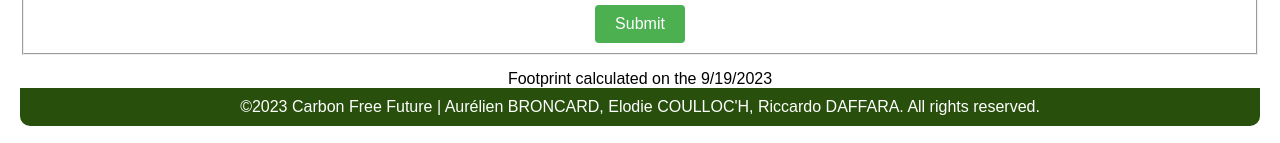
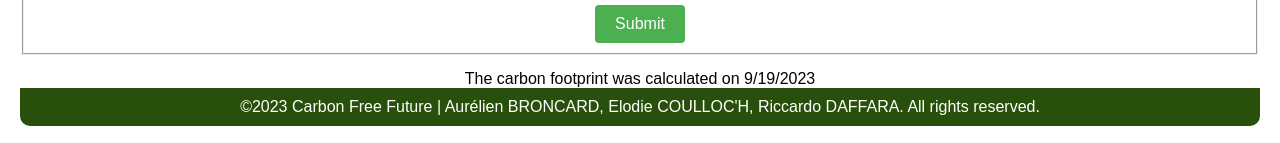
Before and after one commit to Aurelien3006/CarbonFreeFuture, a website: page public/calculator.html in a window 1280 px wide. Shown: the part 882-1025 px from the top of the page. Drawn offline with nearby package versions, Linux system fonts and the light colour scheme.

Commit message:
added vue.js

```diff
--- a/public/calculator.html
+++ b/public/calculator.html
@@ -66,8 +66,8 @@
             <input type="button" value="Submit" class="submit-button" onclick="compute()">
           </fieldset>
           </form>
-
-        <div id="total_result"> Footprint calculated on the {{ date }} </div>
+          <div>The carbon footprint was calculated on {{date}}</div>
+        <div id="total_result"> </div>
 
         <footer class="footer">
             <p>&copy;{{ copyright }}</p>
```
